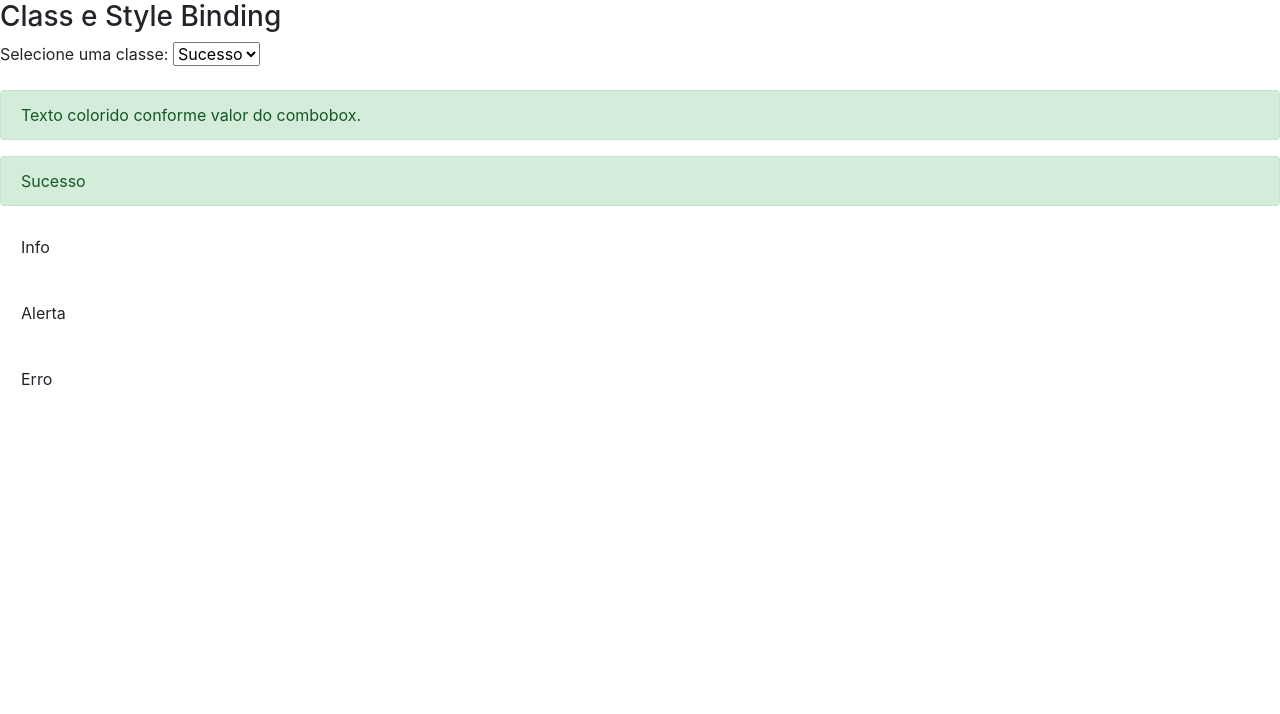
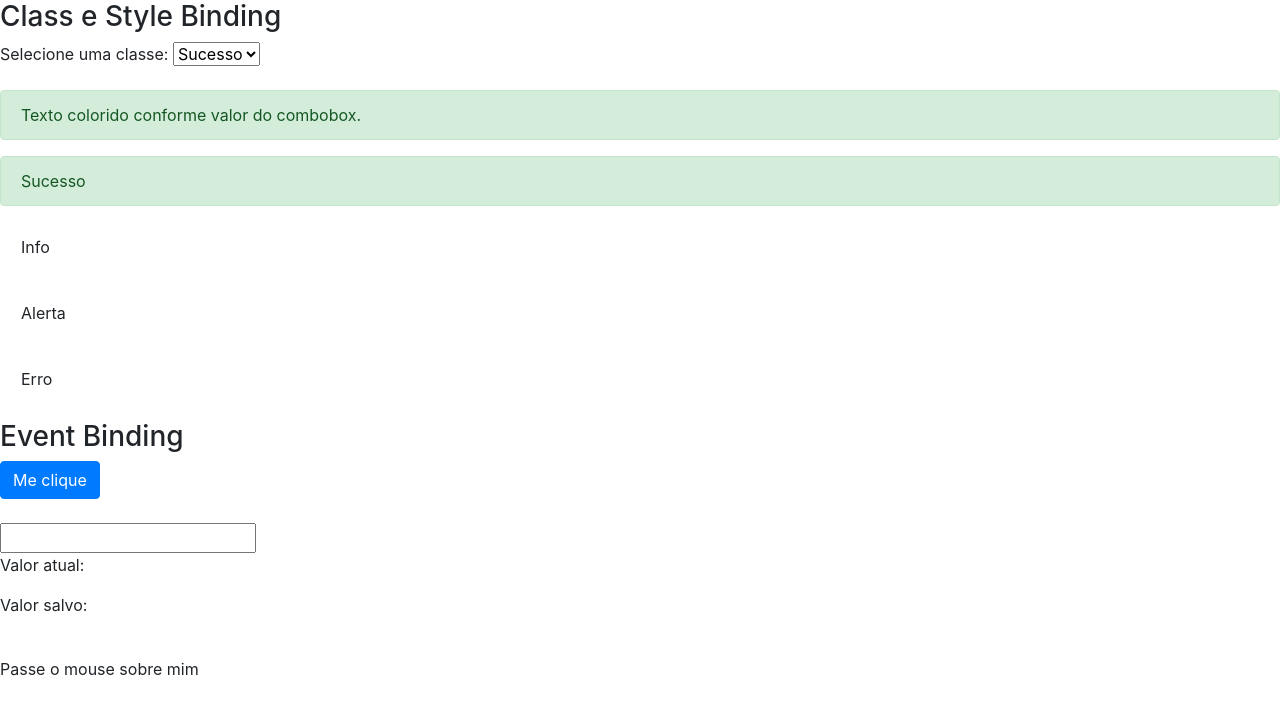
Before and after one commit to visued/angular-course, an Angular app: page / in a window 1280 px wide. Shown: the top 714 px of the page. Built offline with nearby package versions, Linux system fonts and the light colour scheme.

Commit message:
Event binding

```diff
--- a/src/app/data-binding/data-binding.component.css
+++ b/src/app/data-binding/data-binding.component.css
@@ -0,0 +1,4 @@
+.highlight {
+    background-color: yellow;
+    font-weight: bold;
+}
--- a/src/app/data-binding/data-binding.component.html
+++ b/src/app/data-binding/data-binding.component.html
@@ -1,4 +1,4 @@
-<section>
+<section class="property-binding">
     <article>
         <h3>Class e Style Binding</h3>
         <div>
@@ -24,3 +24,27 @@
         </div>
     </article>
 </section>
+
+<section class="event-binding">
+    <article>
+        <h3>Event Binding</h3>
+        <div>
+            <button class="btn btn-primary" (click)="botaoClicado()">Me clique</button>
+            <br><br>
+
+            <input type="text"
+                (keyup)="onKeyUp($event)"
+                (keyup.enter)="salvarValor(campoInput.value)"
+                (blur)="salvarValor(campoInput.value)"
+                #campoInput/>
+            <p>Valor atual: {{ valorAtual }}</p>
+            <p>Valor salvo: {{ valorSalvo }}</p>
+
+            <br>
+
+            <span (mouseover)="onMouseOverOut()"
+                  (mouseout)="onMouseOverOut()"
+                  [class.highlight]="isMouseOver">Passe o mouse sobre mim</span>
+        </div>
+    </article>
+</section>
--- a/src/app/data-binding/data-binding.component.ts
+++ b/src/app/data-binding/data-binding.component.ts
@@ -7,6 +7,26 @@
 })
 export class DataBindingComponent implements OnInit {
 
+  valorAtual: string = '';
+  valorSalvo: string = '';
+  isMouseOver: boolean = false;
+
+  botaoClicado() {
+    alert('Botao foi clicado!')
+  }
+
+  onKeyUp(evento: KeyboardEvent) {
+    this.valorAtual = (<HTMLInputElement>evento.target).value;
+  }
+
+  salvarValor(valor) {
+    this.valorSalvo = valor;
+  }
+
+  onMouseOverOut() {
+    this.isMouseOver = !this.isMouseOver;
+
+  }
   constructor() { }
 
   ngOnInit() {
```
